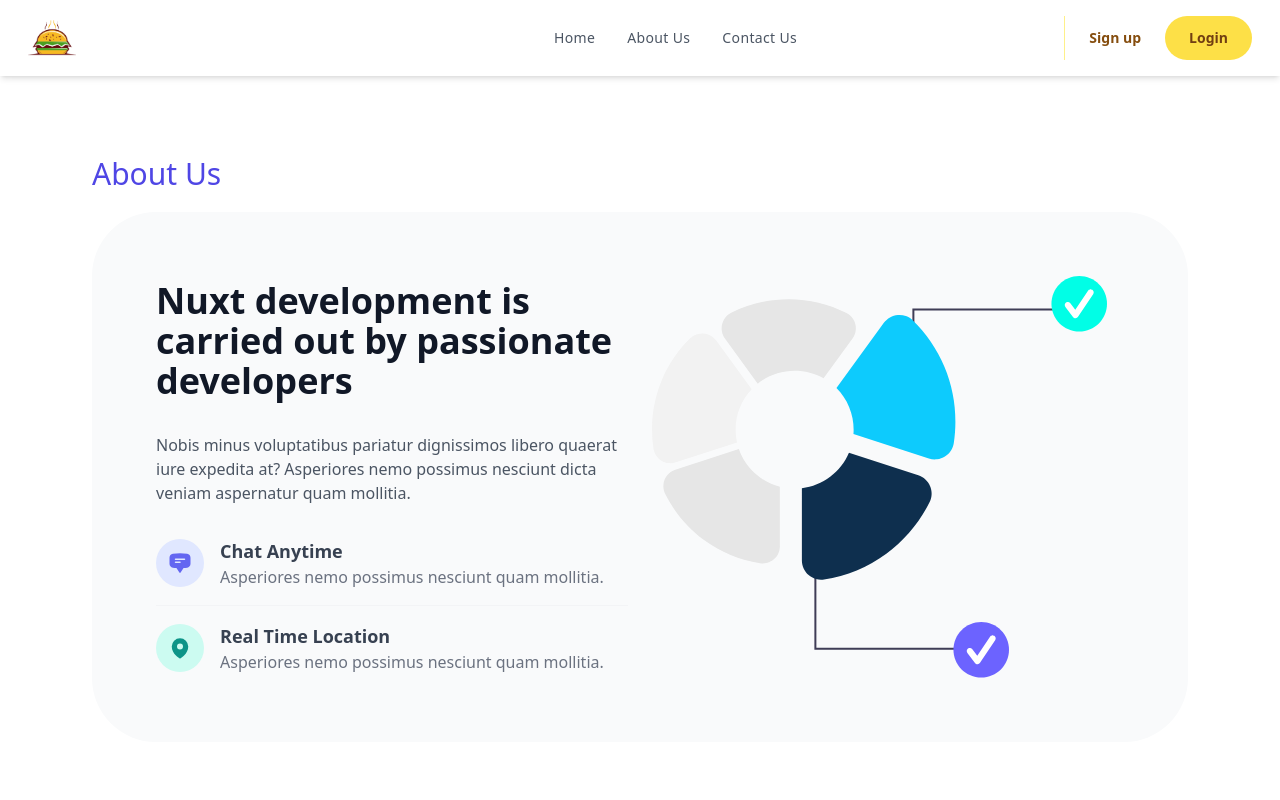
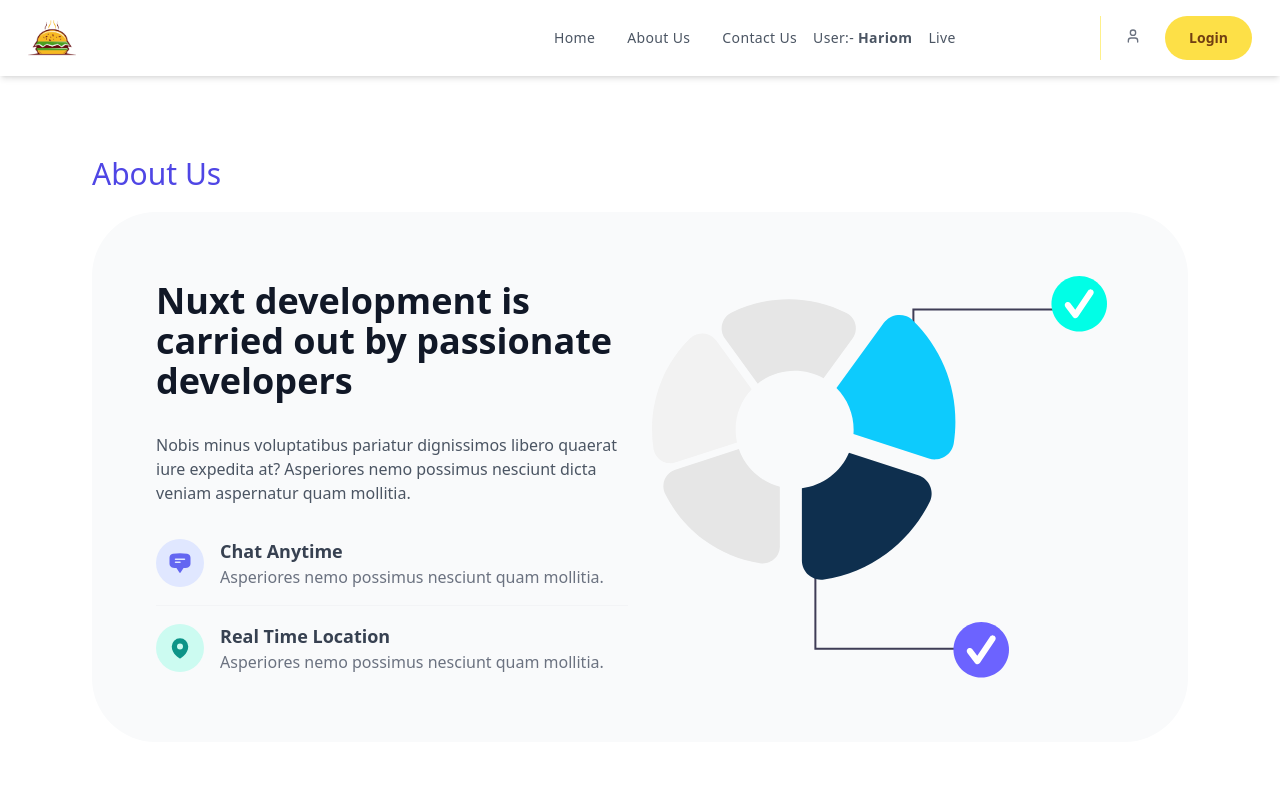
Before and after one commit to hariom-saw/Learn-React, a React (Vite) app: page /about in a window 1280 px wide. Shown: the top 800 px of the page. Built offline with nearby package versions, Linux system fonts and the light colour scheme.

Commit message:
episode -11- useContext,createContext

```diff
--- a/src/App.js
+++ b/src/App.js
@@ -1,4 +1,4 @@
-import React, { lazy, Suspense } from "react";
+import React, { createContext, lazy, Suspense, useContext, useEffect, useState } from "react";
 import ReactDOM from "react-dom/client";
 import Header from "./components/Header";
 import Body from "./components/Body";
@@ -6,7 +6,8 @@ import { createBrowserRouter, RouterProvider, Outlet } from "react-router-dom";
 import Error from "./components/Error";
 import RestaurantCardMenu from "./components/RestaurantCardMenu";
 import Footer from "./components/Footer";
-
+import UserContext from "./utils/UserContext";
+import Profile from "./components/Profile";
 
 
 // Chunking
@@ -19,13 +20,25 @@ import Footer from "./components/Footer";
 const About = lazy(() => import("./components/About"));
 const Contact = lazy(() => import("./components/Contact"));
 
+
 const AppLayout = () => {
+    const loggedInUserData = useContext(UserContext);
+
+    const [userName, setUserName] = useState();
+    useEffect(() => {
+        setUserName("Hariom");
+    }, []);
+
     return (
-        <div className="app">
-            <Header />
-            <Outlet />
-            <Footer />
-        </div>
+        <UserContext.Provider value={{loggedInUser: userName, setUserName}} >
+            <div className="app">
+                <Header />
+                <Outlet />
+                <Footer />
+            </div>
+        </UserContext.Provider>
+
+
     );
 }
 // To config app router.
@@ -46,6 +59,10 @@ const appRouter = createBrowserRouter(
                 element: <Suspense fallback={<h2>Loading...</h2>} ><Contact /></Suspense>
             },
             {
+                path: "/profile",
+                element: <Suspense fallback={<h2>Loading...</h2>} ><Profile /></Suspense>
+            },
+            {
                 path: "/restaurant/:resId", // Dynamic app routes
                 element: <RestaurantCardMenu />
             }
--- a/src/components/Body.js
+++ b/src/components/Body.js
@@ -1,16 +1,19 @@
 import RestaurantCard, { withTopRatedLabel } from "./RestaurantCard";
-import { useEffect, useState } from "react";
+import { useContext, useEffect, useState } from "react";
 import { LIVE_DATA_URL } from "../utils/constant";
 import Shimmer from "./Shimmer";
 import { Link } from "react-router-dom";
 import useOnlineStatus from "../utils/useOnlineStatus";
+
 
 const Body = () => {
 
     const [listOfResturants, setListOfResturants] = useState(null);
     const [filterResturants, setFilterResturants] = useState([]);
     const [searchText, setsearchText] = useState("");
+
     const onlineStatus = useOnlineStatus();
+
     const ResturantCardTopRated = withTopRatedLabel(RestaurantCard);
 
     useEffect(() => {
@@ -30,7 +33,9 @@ const Body = () => {
 
     return (null == listOfResturants) ? (<Shimmer />) : (
         <div className="app-body container m-auto py-2 md:px-12 lg:px-7">
+            <div className="conTextExample">
 
+            </div>
             <div className="flex justify-between px-4 py-2 shadow-orange-100">
                 <div className="tags">
                     <button className="mr-3 text-gray-700 rounded-full border-2 border-blue-500 px-4 py-2 text-sm" onClick={() => {
--- a/src/components/Header.js
+++ b/src/components/Header.js
@@ -1,10 +1,16 @@
-import { useEffect, useState } from 'react';
+import { useEffect, useState, useContext } from 'react';
 import { LOGO_URL } from "../utils/constant";
 import { Link } from 'react-router-dom';
+import UserContext from '../utils/UserContext';
+import useOnlineStatus from "../utils/useOnlineStatus";
+
 
 export const Header = () => {
 
     const [loginBtn, setLoginBtn] = useState("Login");
+    const { loggedInUser } = useContext(UserContext);
+    const onlineStatus = useOnlineStatus();
+
 
     // if No dependency array => useEffect is called on every render.
     // if dependency array is empty = [] => useEffect is called on intial render(just once)
@@ -55,15 +61,20 @@ export const Header = () => {
                                         <span>Contact Us</span>
                                     </Link>
                                 </li>
+                                <li>
+                                    User:- {<span className='font-bold'>{loggedInUser}</span>}
+                                </li>
+                                <li className='block md:px-4 transition dark:text-gray-300 dark:hover:text-yellow-300 hover:text-yellow-700'>
+                                    {onlineStatus ? "Live" : "OffLine"}
+                                </li>
                             </ul>
                         </div>
 
-                        <div className="w-full min-w-max space-y-2 border-yellow-200 lg:space-y-0 sm:w-max lg:border-l dark:lg:border-gray-700">
-                            <button type="button" title="Start buying" className="w-full py-3 px-6 text-center rounded-full transition active:bg-yellow-200 dark:active:bg-gray-700 dark:focus:bg-gray-800 focus:bg-yellow-100 sm:w-max">
-                                <span className="block text-yellow-800 dark:text-white font-semibold text-sm">
-                                    Sign up
-                                </span>
-                            </button>
+                        <div className="w-full flex min-w-max space-y-2 border-yellow-200 lg:space-y-0 sm:w-max lg:border-l dark:lg:border-gray-700">
+
+                            <Link to="/profile" className="w-full py-3 px-6 text-center rounded-full transition active:bg-yellow-200 dark:active:bg-gray-700 dark:focus:bg-gray-800 focus:bg-yellow-100 sm:w-max">
+                                <svg className="flex-shrink-0 size-4 text-gray-500" xmlns="http://www.w3.org/2000/svg" width="24" height="24" viewBox="0 0 24 24" fill="none" stroke="currentColor" strokeWidth="2" strokeLinecap="round" strokeLinejoin="round"><path d="M19 21v-2a4 4 0 0 0-4-4H9a4 4 0 0 0-4 4v2" /><circle cx="12" cy="7" r="4" /></svg>
+                            </Link>
                             <button type="button" title="Start buying" className="w-full py-3 px-6 text-center rounded-full transition bg-yellow-300 hover:bg-yellow-100 active:bg-yellow-400 focus:bg-yellow-300 sm:w-max" onClick={() => {
                                 ('Login' == loginBtn) ? setLoginBtn("Logout") : setLoginBtn("Login");
                             }}>
--- /dev/null
+++ b/src/components/Profile.js
@@ -0,0 +1,22 @@
+import { useContext } from "react";
+import UserContext from "../utils/UserContext";
+
+const Profile = () => {
+
+
+    const { loggedInUser, setUserName } = useContext(UserContext);
+
+    return (
+        <div className="app-body min-h-96 container m-auto py-2 md:px-12 lg:px-7 flex justify-center items-center flex-col">
+            <h4 className="text-bold text-3xl my-6 text-left"> Profile</h4>
+            <div className="relative">
+                <input type="text" className="peer py-3 px-4 ps-11 block w-full bg-gray-100 border-transparent rounded-lg text-sm focus:border-blue-500 focus:ring-blue-500 disabled:opacity-50 disabled:pointer-events-none dark:bg-gray-700 dark:border-transparent dark:text-gray-400 dark:focus:ring-gray-600" value={loggedInUser} placeholder="Enter name" onChange={(e) => setUserName(e.target.value)} />
+                <div class="absolute inset-y-0 start-0 flex items-center pointer-events-none ps-4 peer-disabled:opacity-50 peer-disabled:pointer-events-none">
+                    <svg class="flex-shrink-0 size-4 text-gray-500" xmlns="http://www.w3.org/2000/svg" width="24" height="24" viewBox="0 0 24 24" fill="none" stroke="currentColor" strokeWidth="2" strokeLinecap="round" strokeLinejoin="round"><path d="M19 21v-2a4 4 0 0 0-4-4H9a4 4 0 0 0-4 4v2" /><circle cx="12" cy="7" r="4" /></svg>
+                </div>
+            </div>
+        </div>
+    )
+}
+
+export default Profile
--- a/src/components/RestaurantMenuAccordion.js
+++ b/src/components/RestaurantMenuAccordion.js
@@ -7,7 +7,7 @@ const RestaurantMenuAccordion = ({ data, showIndex, onToggle }) => {
     const handleClick = () => {
         onToggle(); // Lifting state up.
     }
-
+// Control and uncontrolled components in react js
     return (
         <>
             <h2 className="bg-gray-200 mt-3">
--- /dev/null
+++ b/src/utils/UserContext.js
@@ -0,0 +1,7 @@
+import React, { createContext } from 'react'
+
+const UserContext = createContext({
+    loggedInUser: "Default Users",
+});
+
+export default UserContext;
```
